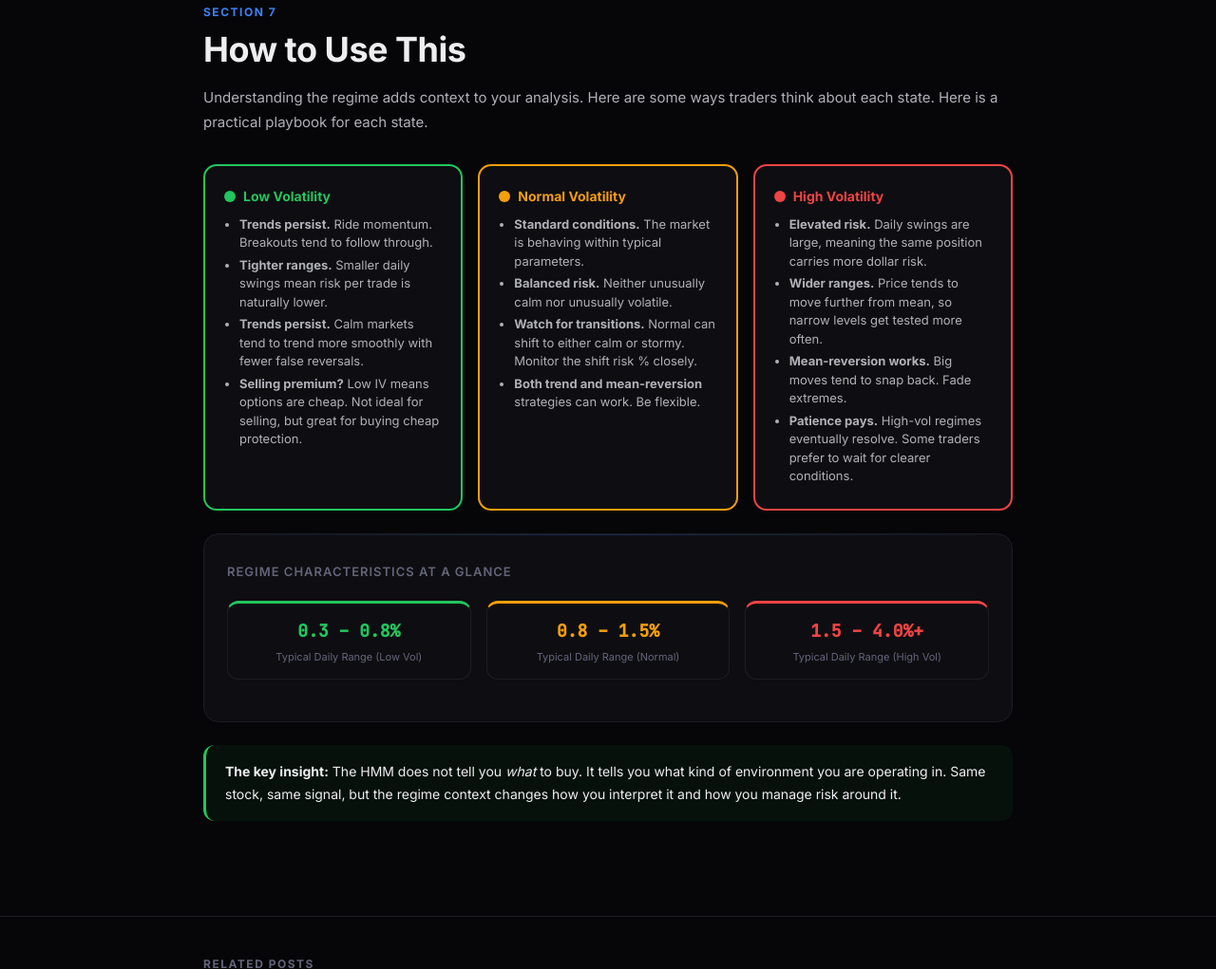
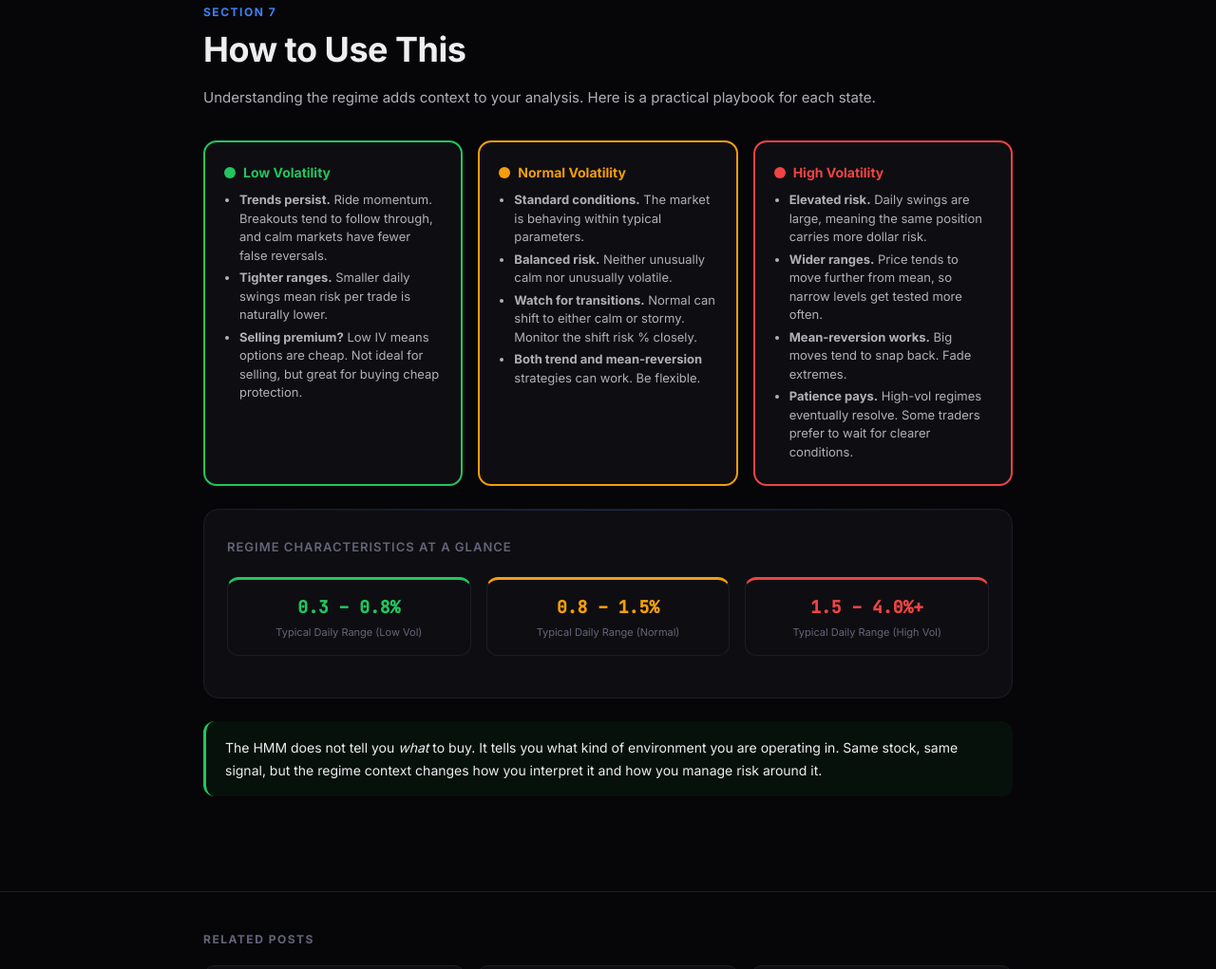
Before and after one commit to haomingkoo/haomingkoo.github.io, a plain HTML site: page blog/posts/hmm-regime.html in a window 1280 px wide. Shown: the part 7768-8789 px from the top of the page at 95% size. Drawn offline with nearby package versions, Linux system fonts and the light colour scheme.

Commit message:
fix: remove AI writing patterns from hmm-regime and llm-gauntlet
- hmm-regime: removed duplicate bullet, collapsed redundant section-desc sentence, stripped "The key insight:" authority trope
- llm-gauntlet: stripped "The real lesson:" and "Rule:" persuasive framing, removed generic emphatic conclusion sentence, removed "Full-stack thinking beats ML-layer tunnel vision every time"

```diff
--- a/blog/posts/hmm-regime.html
+++ b/blog/posts/hmm-regime.html
@@ -804,8 +804,7 @@ code,.mono{font-family:"JetBrains Mono",monospace;font-size:0.88em}
       <div class="section-num">Section 7</div>
       <h2 class="section-title">How to Use This</h2>
       <p class="section-desc">
-        Understanding the regime adds context to your analysis. Here are some ways traders think about each state.
-        Here is a practical playbook for each state.
+        Understanding the regime adds context to your analysis. Here is a practical playbook for each state.
       </p>
     </div>
 
@@ -814,9 +813,8 @@ code,.mono{font-family:"JetBrains Mono",monospace;font-size:0.88em}
       <div class="strategy-card" style="border-color:var(--live)">
         <h4><span style="width:12px;height:12px;border-radius:50%;background:var(--live);display:inline-block"></span> <span style="color:var(--live)">Low Volatility</span></h4>
         <ul>
-          <li><strong>Trends persist.</strong> Ride momentum. Breakouts tend to follow through.</li>
+          <li><strong>Trends persist.</strong> Ride momentum. Breakouts tend to follow through, and calm markets have fewer false reversals.</li>
           <li><strong>Tighter ranges.</strong> Smaller daily swings mean risk per trade is naturally lower.</li>
-          <li><strong>Trends persist.</strong> Calm markets tend to trend more smoothly with fewer false reversals.</li>
           <li><strong>Selling premium?</strong> Low IV means options are cheap. Not ideal for selling, but great for buying cheap protection.</li>
         </ul>
       </div>
@@ -861,7 +859,7 @@ code,.mono{font-family:"JetBrains Mono",monospace;font-size:0.88em}
     </div>
 
     <div class="insight success reveal reveal-d3">
-      <strong>The key insight:</strong> The HMM does not tell you <em>what</em> to buy. It tells you what kind of environment you are operating in. Same stock, same signal, but the regime context changes how you interpret it and how you manage risk around it.
+      The HMM does not tell you <em>what</em> to buy. It tells you what kind of environment you are operating in. Same stock, same signal, but the regime context changes how you interpret it and how you manage risk around it.
     </div>
 
   </div>
```
Also changed, not shown: blog/posts/llm-gauntlet.html (+3 -6 lines).
